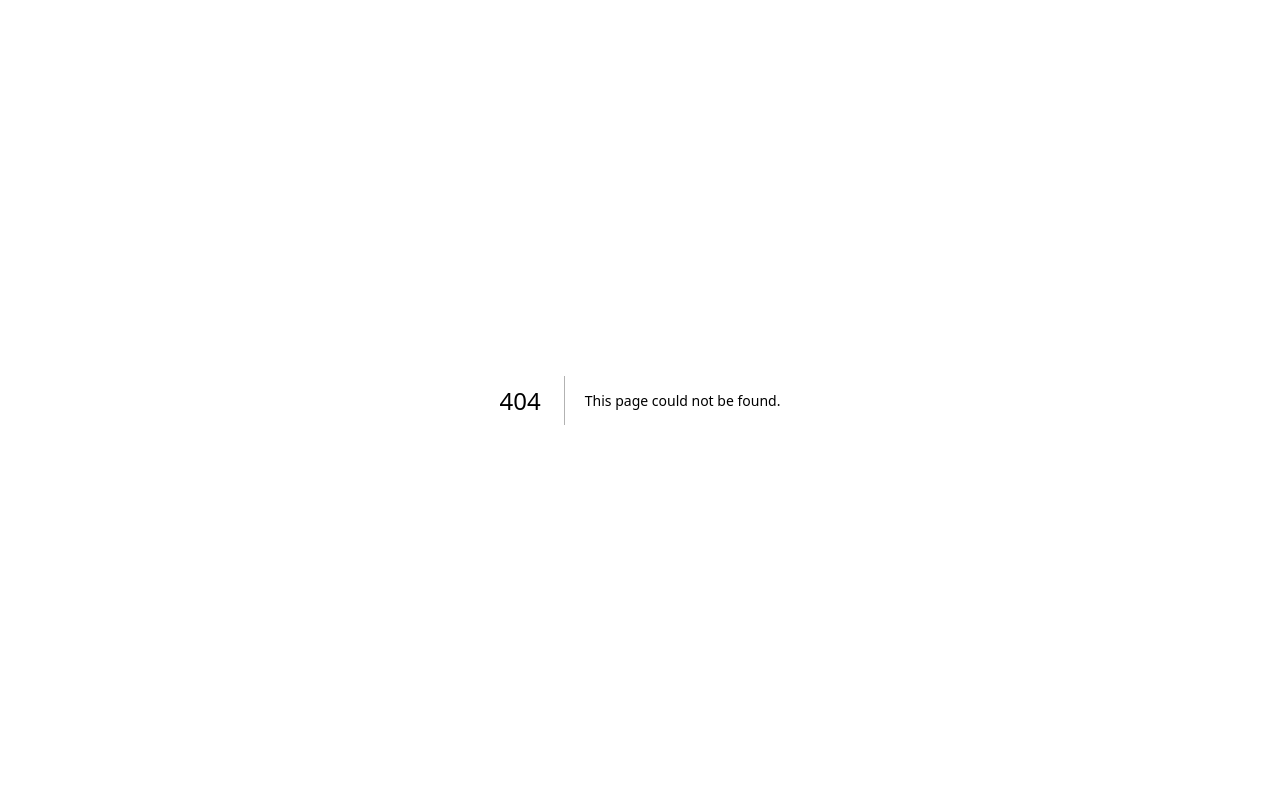
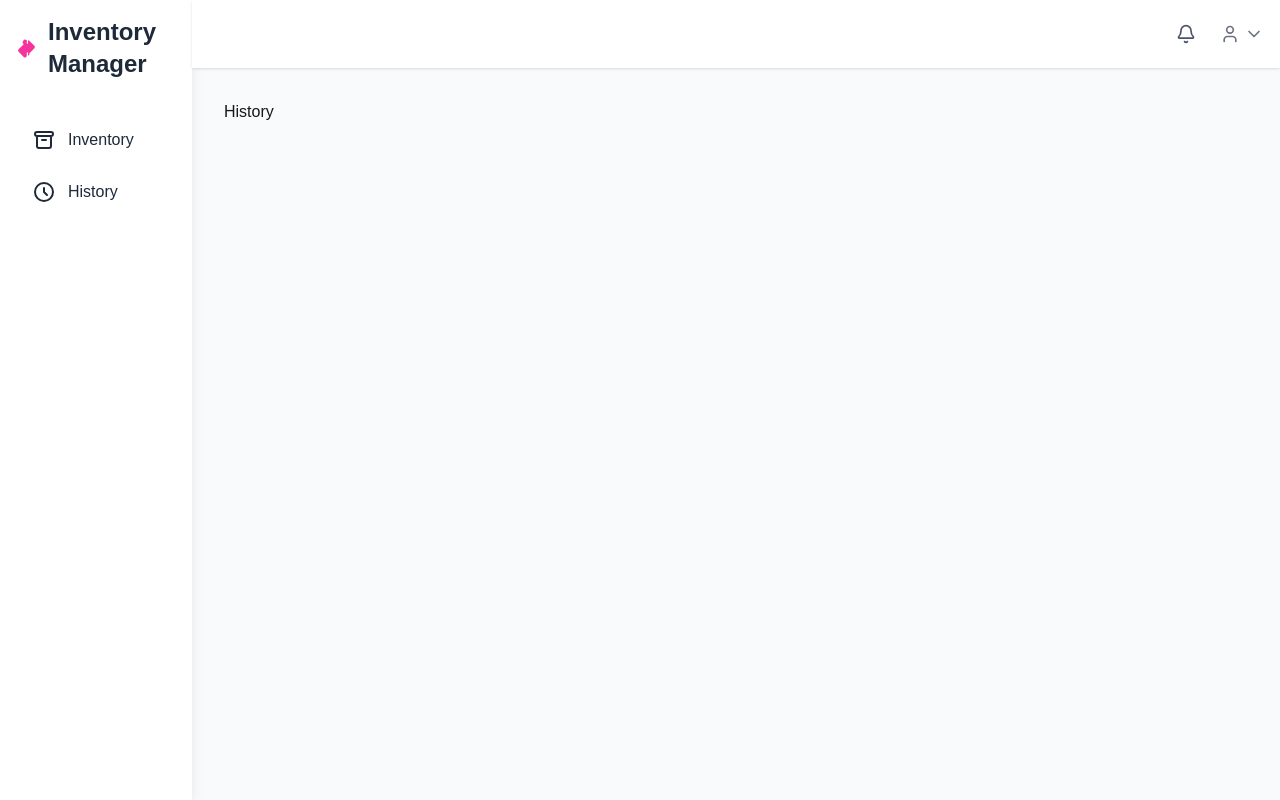
Before and after one commit to Jain-Akshat02/stock-app, a Next.js app: page /history in a window 1280 px wide. Before the commit this address had no page. Built offline with nearby package versions, Linux system fonts and the light colour scheme.

Commit message:
fix hoe page

```diff
--- a/src/app/api/stock/dashboard/route.ts
+++ b/src/app/api/stock/dashboard/route.ts
@@ -14,8 +14,41 @@ export async function GET(request: NextRequest) {
   if (corsResponse) return corsResponse;
 
   try {
+    const products = await Product.find({}, { variants: 1 }).lean();
+
+    const { totalStock, lowStockCount, totalSizeItems } = products.reduce(
+      (acc, product) => {
+        const variants = Array.isArray(product.variants) ? product.variants : [];
+
+        for (const variant of variants) {
+          const quantity = Number(variant?.quantity ?? 0);
+
+          // Size-wise stock total (all quantities summed by variants)
+          acc.totalStock += quantity;
+
+          // Count low-stock sizes, but skip empty sizes
+          if (quantity > 0 && quantity <= 5) {
+            acc.lowStockCount += 1;
+          }
+
+          // Size-wise item count (count variant rows that have stock)
+          if (quantity > 0) {
+            acc.totalSizeItems += 1;
+          }
+        }
+
+        return acc;
+      },
+      { totalStock: 0, lowStockCount: 0, totalSizeItems: 0 }
+    );
+
     const totalProducts = await Product.countDocuments();
-    const response = NextResponse.json({ totalProducts }, { status: 200 });
+    const totalStockValue = 0;
+
+    const response = NextResponse.json(
+      { totalProducts, totalStock, lowStockCount, totalStockValue, totalSizeItems },
+      { status: 200 }
+    );
 
     // Add CORS headers
     Object.entries(cors(request)).forEach(([key, value]) => {
--- a/src/app/api/stock/entry/route.ts
+++ b/src/app/api/stock/entry/route.ts
@@ -34,6 +34,7 @@ export const POST = async (req: NextRequest) => {
       // Record the sale as a negative stock entry
       await Stock.create({
         product: productId,
+        variants: [{ size: size, quantity: quantity }],
         quantity: -quantity,
         status: "stock out",
       });
--- /dev/null
+++ b/src/app/history/page.tsx
@@ -0,0 +1,14 @@
+// src/app/history/page.tsx
+import ClientLayout from "@/components/ClientLayout";
+import History from "@/components/History";
+import type { NextPage } from 'next';
+
+const HistoryPage: NextPage = () => {
+  return (
+    <ClientLayout>
+      <History />
+    </ClientLayout>
+  );
+}
+
+export default HistoryPage;
--- a/src/components/Dashboard.tsx
+++ b/src/components/Dashboard.tsx
@@ -83,7 +83,7 @@ const recentActivity: Activity[] = [
 ];
 
 const Dashboard = () => {
-  const [totalStock, setTotalStock] = useState(0);
+  const [totalItems, setTotalItems] = useState(0);
   const [totalSalesValue, setTotalSalesValue] = useState(0);
   const [lowStockCount, setLowStockCount] = useState(0);
   const [totalStockValue, setTotalStockValue] = useState(0);
@@ -93,11 +93,11 @@ const Dashboard = () => {
       try {
         const response = await axios.get("/api/stock/dashboard");
         if (response.status === 200) {
-          const { totalStock, lowStockCount, totalStockValue } = response.data;
-          console.log("Stock Data:", { totalStock, lowStockCount, totalStockValue });
-          setTotalStock(totalStock);
+          const { totalStock, lowStockCount, totalStockValue, totalSizeItems } = response.data;
+          console.log("Stock Data:", { totalStock, lowStockCount, totalStockValue, totalSizeItems });
           setLowStockCount(lowStockCount);
           setTotalStockValue(totalStockValue);
+          setTotalItems(totalSizeItems ?? 0);
         } else {
           console.error("Failed to fetch stock data:", response.statusText);
         }
@@ -130,8 +130,8 @@ const Dashboard = () => {
           changeType="increase"
         />
         <InfoCard
-          title="Total Products"
-          value={`${totalStock.toLocaleString()}`}
+          title="Total Items (Size-wise)"
+          value={`${totalItems.toLocaleString()}`}
           change="+15"
           changeType="increase"
         />
--- /dev/null
+++ b/src/components/History.tsx
@@ -0,0 +1,12 @@
+"use client"
+import React from "react";
+import { useEffect, useState } from "react";
+import { useRouter } from "next/navigation";
+
+const History = () => {
+  return (
+    <div>History</div>
+  )
+}
+
+export default History
--- a/src/components/Inventory.tsx
+++ b/src/components/Inventory.tsx
@@ -37,7 +37,7 @@ const Inventory = () => {
   const [selectedSize, setSelectedSize] = useState("All Sizes");
   const [stockStatus, setStockStatus] = useState("Current Status");
   const [searchQuery, setSearchQuery] = useState("");
-  const [totalProducts, setTotalProducts] = useState(0);
+  const [totalItems, setTotalItems] = useState(0);
 
   // Delete modal states
   const [isDeleteModalOpen, setIsDeleteModalOpen] = useState(false);
@@ -172,7 +172,7 @@ const Inventory = () => {
     const totalProducts = async () => {
       try {
         const response = await axios.get("/api/stock/dashboard");
-        setTotalProducts(response.data.totalProducts);
+        setTotalItems(response.data.totalSizeItems ?? 0);
       } catch (error) {
         return console.log("Error fetching total products:", error);
       }
@@ -255,8 +255,8 @@ const Inventory = () => {
           <div className="bg-white rounded-2xl p-6 shadow-lg border border-gray-100">
             <div className="flex items-center justify-between">
               <div>
-                <p className="text-sm font-medium text-gray-600">Total Products</p>
-                <p className="text-3xl font-bold text-gray-900">{totalProducts}</p>
+                <p className="text-sm font-medium text-gray-600">Total Items (Size-wise)</p>
+                <p className="text-3xl font-bold text-gray-900">{totalItems}</p>
               </div>
               <div className="p-3 bg-blue-100 rounded-xl">
                 <Package size={24} className="text-blue-600" />
--- a/src/components/Sidebar.tsx
+++ b/src/components/Sidebar.tsx
@@ -57,6 +57,37 @@ const Sidebar = ({ setActivePage, activePage }: SidebarProps) => {
               <span className="ml-3">Inventory</span>
             </a>
           </li>
+          <li>
+            <a
+              href="#"
+              onClick={e => {
+                e.preventDefault();
+                setActivePage("history");
+                router.push("/history");
+              }}
+              className={`flex items-center py-3 px-4 my-1 rounded-lg transition-colors duration-200 ${
+                activePage === "history"
+                  ? "bg-pink-100 text-pink-600"
+                  : "hover:bg-gray-100"
+              }`}
+            >
+              <svg
+                xmlns="http://www.w3.org/2000/svg"
+                className="h-6 w-6"
+                fill="none"
+                viewBox="0 0 24 24"
+                stroke="currentColor"
+              >
+                <path
+                  strokeLinecap="round"
+                  strokeLinejoin="round"
+                  strokeWidth={2}
+                  d="M12 8v4l3 3m6-3a9 9 0 11-18 0 9 9 0 0118 0z"
+                />
+              </svg>
+              <span className="ml-3">History</span>
+            </a>
+          </li>
         </ul>
       </nav>
     </div>
--- a/src/models/stockModel.js
+++ b/src/models/stockModel.js
@@ -15,7 +15,13 @@ const stockSchema = mongoose.Schema({
     status: {
         type: String,
         required: false
+    },
+    quantity: {
+        type: Number,
+        required: false
     }
+}, {
+    timestamps: true
 });
 
 const Stock = mongoose.models.Stock || mongoose.model('Stock', stockSchema);
```
